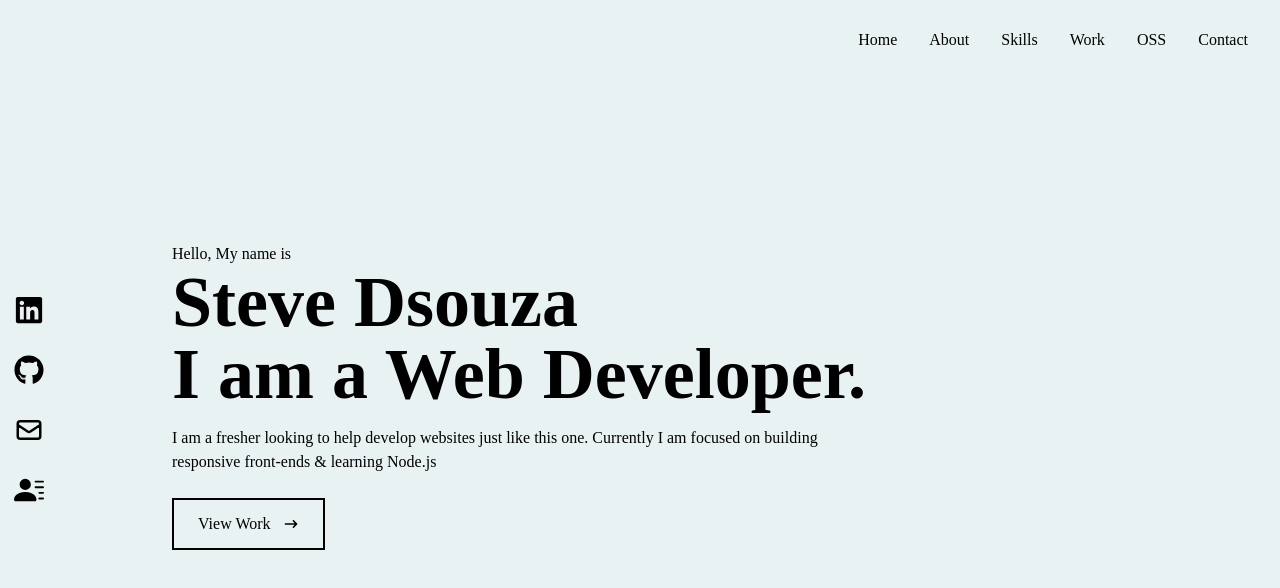
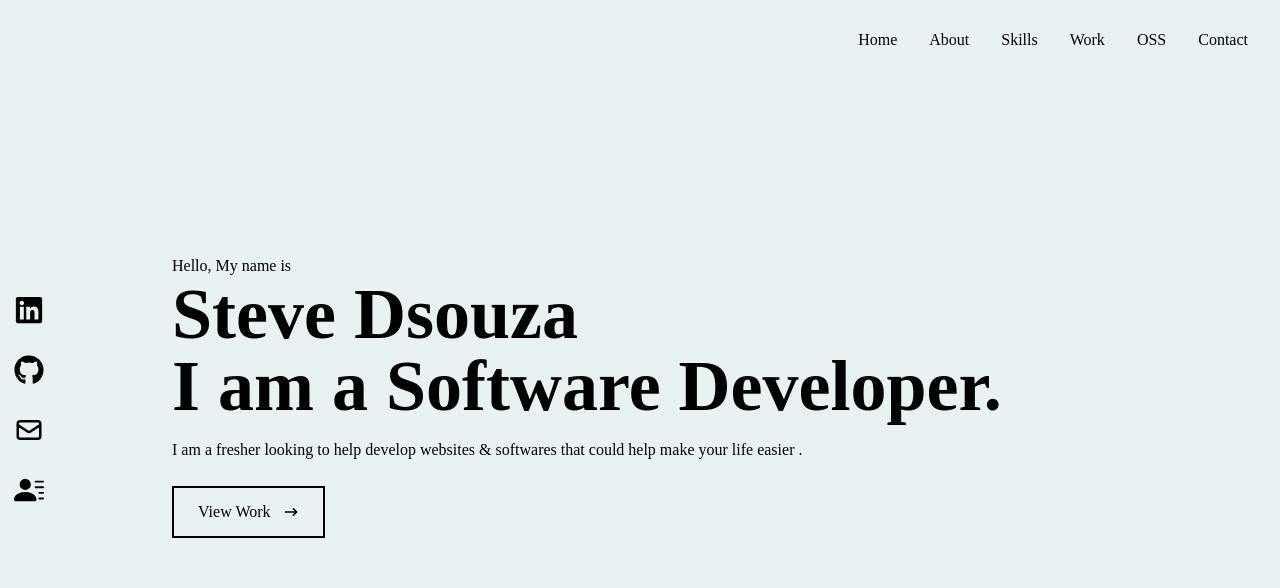
Before and after one commit to stevenovak123/NextPortfolio, a Next.js app: page / in a window 1280 px wide. Shown: the top 588 px of the page. Built offline with nearby package versions, Linux system fonts and the light colour scheme.

Commit message:
updated hero section

```diff
--- a/components/Hero.jsx
+++ b/components/Hero.jsx
@@ -1,34 +1,33 @@
-import React from 'react'
-import { HiArrowNarrowRight } from 'react-icons/hi'
-import { Link } from 'react-scroll/modules'
+import React from 'react';
+import { HiArrowNarrowRight } from 'react-icons/hi';
+import { Link } from 'react-scroll/modules';
 
 const Hero = () => {
   return (
-		<div name='Hero' className='w-full h-screen bg-GreyColor'>
-			<div className='max-w-[1000px] mx-auto px-8 flex flex-col justify-center h-full'>
+    <div name="Hero" className="w-full h-screen bg-GreyColor">
+      <div className="max-w-[1000px] mx-auto px-8 flex flex-col justify-center h-full">
         <p>Hello, My name is </p>
-				<h1 className='text-4xl sm:text-7xl font-bold '>Steve Dsouza</h1>
-				<h2 className='text-4xl sm:text-7xl font-bold'>
-					I am a Web Developer.
+        <h1 className="text-4xl font-bold sm:text-7xl ">Steve Dsouza</h1>
+        <h2 className="text-4xl font-bold sm:text-7xl">
+          I am a Software Developer.
         </h2>
-				<p className='py-4 max-w-[700px]'>
-					I am a fresher looking to help develop websites just like this one.
-					Currently I am focused on building responsive front-ends & learning
-					Node.js
+        <p className="py-4 max-w-[700px]">
+          I am a fresher looking to help develop websites & softwares that could
+          help make your life easier .
         </p>
         <div>
-					<Link to='Work' smooth={true} duration={500}>
-						<button className='group border-2 border-black px-6 py-3 my-2 flex  items-center  hover:bg-black hover:text-white'>
+          <Link to="Work" smooth={true} duration={500}>
+            <button className="flex items-center px-6 py-3 my-2 border-2 border-black group hover:bg-black hover:text-white">
               View Work
-							<span className='group-hover:rotate-90 duration-300'>
-								<HiArrowNarrowRight className='ml-3' />
+              <span className="duration-300 group-hover:rotate-90">
+                <HiArrowNarrowRight className="ml-3" />
               </span>
             </button>
           </Link>
         </div>
       </div>
     </div>
-	)
-}
+  );
+};
 
-export default Hero
+export default Hero;
```
Lines whose indentation alone changed are shown as unchanged.
